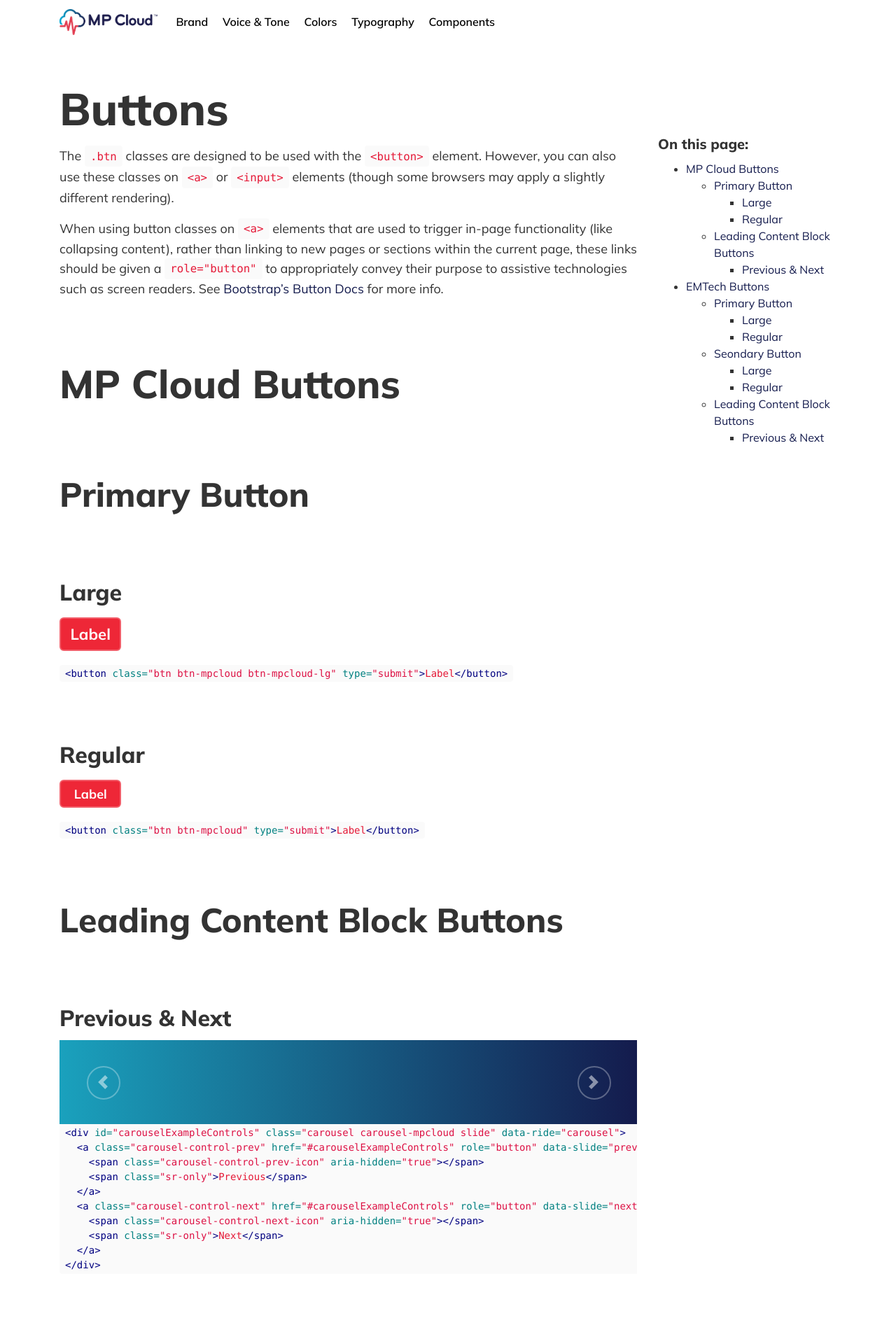
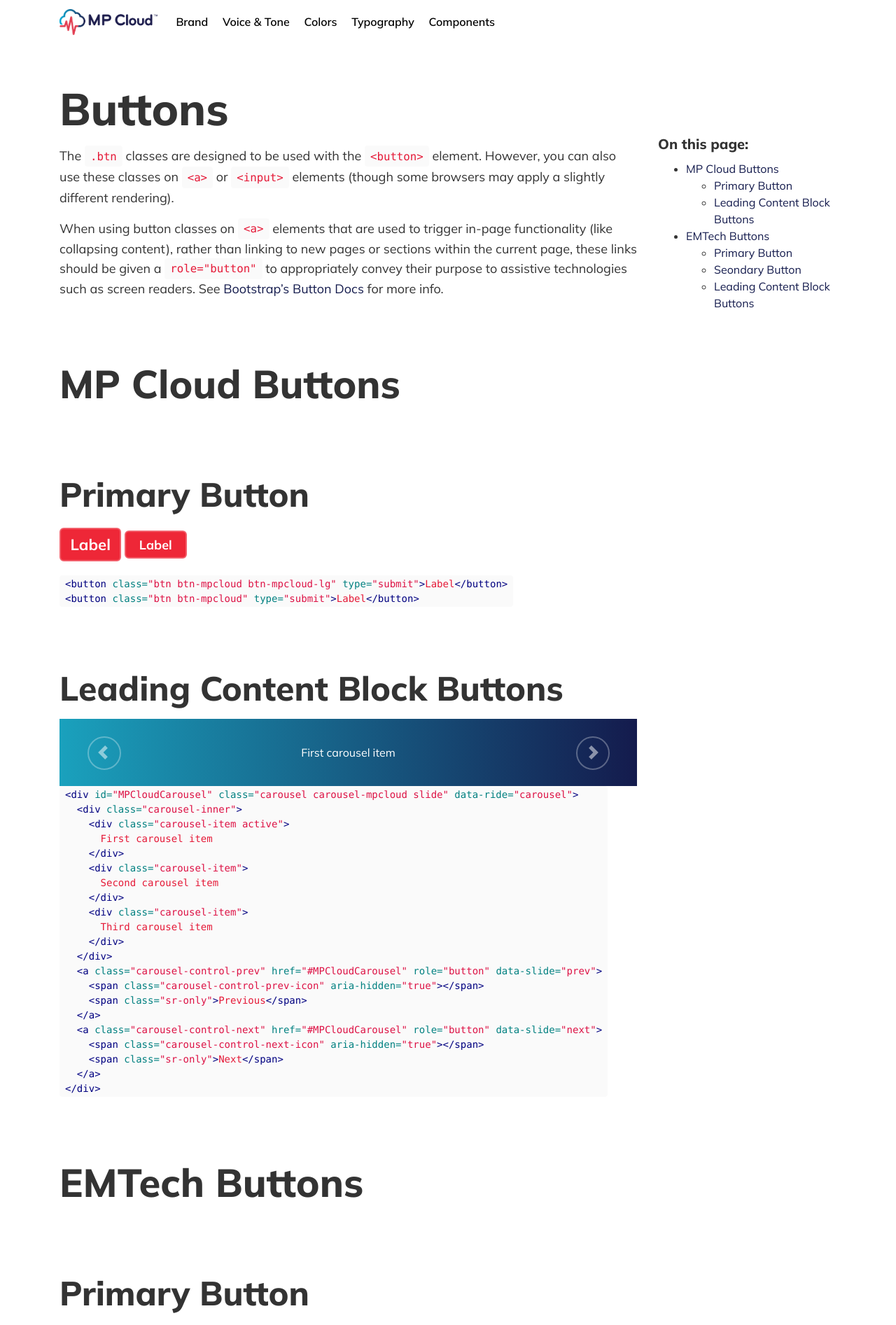
Before and after one commit to ninelabs/mpcloud-design-system, a Jekyll site: the page built from component-buttons.md, in a window 1280 px wide. Shown: the top 1893 px of the page at 70% size. Built offline with Jekyll 4.4.1, drawn with Linux system fonts in a browser that asks for light colours; nearby versions of some CDN libraries; some of the changed text lies outside the part shown.

Commit message:
Complete the Buttons and add the Icons

````diff
--- a/_sass/_colors.scss
+++ b/_sass/_colors.scss
@@ -24,8 +24,16 @@
 $em-orange:           #FF9E1B !default;
 $em-orange-dark:      #BD6C00 !default;
 $em-orange-light:     #FFB34C !default;
-$em-orange-lighter:   #FFB34C !default;
+$em-orange-lighter:   #FFC97F !default;
 $em-orange-lightest:  #FFDEB3 !default;
+
+// EMtech Gray
+$em-gray:           #53565A !default;
+$em-gray-dark:      #333538 !default;
+$em-gray-darker:    #2A2B2D !default;
+$em-gray-light:     #6C7075 !default;
+$em-gray-lighter:   #9FA3A7 !default;
+$em-gray-lightest:  #D5D6D8 !default;
 
 // Plus Products
 $plusid:              #9A08B9 !default;
@@ -37,7 +45,6 @@
 $gray-darker:         #2A2B2D !default;
 $gray-dark:           #333538 !default;
 $gray-light:          #53565A !default;
-$gray-light-2:        #6C7075 !default;
 $gray-lighter:        #9FA3A7 !default;
 $gray-lightest:       #D5D6D8 !default;
 
--- a/_sass/_content.scss
+++ b/_sass/_content.scss
@@ -13,7 +13,8 @@
 'blog',
 'footer',
 'playbook',
-'service-detail';
+'service-detail',
+'icons';
 
 
 .home-page-outcomes li {
--- /dev/null
+++ b/_sass/_icons.scss
@@ -0,0 +1,69 @@
+@font-face {
+  font-family: 'emtechandmpcloudIcons';
+  src:  url('../assets/fonts/emtechandmpcloudIcons.eot?gsc2ym');
+  src:  url('../assets/fonts/emtechandmpcloudIcons.eot?gsc2ym#iefix') format('embedded-opentype'),
+    url('../assets/fonts/emtechandmpcloudIcons.ttf?gsc2ym') format('truetype'),
+    url('../assets/fonts/emtechandmpcloudIcons.woff?gsc2ym') format('woff'),
+    url('../assets/fonts/emtechandmpcloudIcons.svg?gsc2ym#emtechandmpcloudIcons') format('svg');
+  font-weight: normal;
+  font-style: normal;
+  font-display: block;
+}
+
+[class^="icon-"], [class*=" icon-"] {
+  /* use !important to prevent issues with browser extensions that change fonts */
+  font-family: 'emtechandmpcloudIcons' !important;
+  speak: never;
+  font-style: normal;
+  font-weight: normal;
+  font-variant: normal;
+  text-transform: none;
+  line-height: 1;
+
+  /* Better Font Rendering =========== */
+  -webkit-font-smoothing: antialiased;
+  -moz-osx-font-smoothing: grayscale;
+}
+
+.icon-chevron-circle-down:before {
+  content: "\e900";
+}
+.icon-clock:before {
+  content: "\e901";
+}
+.icon-copy:before {
+  content: "\e902";
+}
+.icon-database:before {
+  content: "\e903";
+}
+.icon-envelope:before {
+  content: "\e904";
+}
+.icon-facebook:before {
+  content: "\e905";
+}
+.icon-line-chart:before {
+  content: "\e906";
+}
+.icon-linkedin:before {
+  content: "\e907";
+}
+.icon-lock:before {
+  content: "\e908";
+}
+.icon-money-bill:before {
+  content: "\e909";
+}
+.icon-pencil:before {
+  content: "\e90a";
+}
+.icon-support:before {
+  content: "\e90b";
+}
+.icon-twitter:before {
+  content: "\e90c";
+}
+.icon-users:before {
+  content: "\e90d";
+}
--- a/_sass/bootstrap/_buttons.scss
+++ b/_sass/bootstrap/_buttons.scss
@@ -143,14 +143,34 @@
   background-color: $pulse-red;
   font-weight: bold;
   border: 2px solid $pulse-red-light;
+  position: relative;
   @include button-size(6.5px, 18.75px, 18px, 23px, 6px);
 
   &-lg {
     @include button-size(8px, 13.5px, 22px, 28px, 6px);
   }
 
-  &:hover {
+  &:hover,
+  &:active {
     color: $white;
+    background-color: $pulse-red-dark;
+    border-color: $pulse-red-lighter;
+  }
+
+  &:focus {
+    box-shadow: none;
+
+    &::after {
+      content: '';
+      display: block;
+      position: absolute;
+      top: -4px;
+      bottom: -4px;
+      right: -4px;
+      left: -4px;
+      box-shadow: 0 0 2px 1px $cloud-blue-light;
+      border-radius: 6px;
+    }
   }
 }
 
@@ -164,9 +184,27 @@
     border: 2px solid $em-orange;
     position: relative;
 
-    &:hover {
+    &:hover,
+    &:active {
       color: $gray;
+      border-color: $em-orange-dark;
     }
+
+  &:focus {
+    box-shadow: none;
+
+    &::after {
+      content: '';
+      display: block;
+      position: absolute;
+      top: -4px;
+      bottom: -4px;
+      right: -4px;
+      left: -4px;
+      box-shadow: 0 0 2px 1px $em-orange-light;
+      border-radius: 6px;
+    }
+  }
 
     &::before {
       content: '';
@@ -182,11 +220,31 @@
 
   &-secondary {
     color: $white;
-    background-color: $gray-darker;
-    border: 2px solid $gray-light-2;
+    background-color: $em-gray-darker;
+    border: 2px solid $em-gray-light;
+    position: relative;
 
-    &:hover {
+    &:hover,
+    &:active {
       color: $white;
+      background-color: $em-gray-dark;
+      border-color: $em-gray-lighter;
+    }
+
+    &:focus {
+      box-shadow: none;
+
+      &::after {
+        content: '';
+        display: block;
+        position: absolute;
+        top: -4px;
+        bottom: -4px;
+        right: -4px;
+        left: -4px;
+        box-shadow: 0 0 2px 1px $em-orange-light;
+        border-radius: 6px;
+      }
     }
   }
 
--- a/_sass/bootstrap/_carousel.scss
+++ b/_sass/bootstrap/_carousel.scss
@@ -199,10 +199,38 @@
 .carousel-mpcloud,
 .carousel-emtech {
   min-width: 264px;
-  min-height: 120px;
 
   .carousel-inner {
     color: $white;
+    .carousel-item {
+      text-align: center;
+      padding: 36px 0;
+    }
+  }
+
+  .carousel-control-prev,
+  .carousel-control-next {
+
+    &:hover,
+    &:active {
+      .carousel-control-prev-icon,
+      .carousel-control-next-icon {
+        &::before {
+          border: 2px solid $white;
+        }
+      }
+    }
+
+    &:focus {
+      .carousel-control-prev-icon,
+      .carousel-control-next-icon {
+        &::after {
+          content: '';
+          display: block;
+          position: absolute;
+          border-radius: 50%;
+        }
+      }
     }
 
     .carousel-control-prev-icon,
@@ -214,18 +242,92 @@
         display: block;
         position: absolute;
         top: -13px;
-      left: -13px;
         padding: 22px;
         border: 2px solid rgba($white, .6);
         border-radius: 50%;
+      }
+    }
+
+    .carousel-control-prev-icon {
+      &::before {
+        left: -12px;
+      }
+    }
+
+    .carousel-control-next-icon {
+      &::before {
+        left: -15px;
+      }
     }
   }
 }
 
 .carousel-mpcloud {
   background: linear-gradient(90deg, #1AA1BD 0.04%, #141B4D 100%);
+
+  .carousel-control-prev,
+  .carousel-control-next {
+
+    &:focus {
+      .carousel-control-prev-icon,
+      .carousel-control-next-icon {
+        &::after {
+          box-shadow: 0 0 2px 1px $cloud-blue-light;
+        }
+      }
+
+      .carousel-control-prev-icon {
+        &::after {
+          top: -15px;
+          bottom: -17px;
+          right: -18px;
+          left: -14px;
+        }
+      }
+
+      .carousel-control-next-icon {
+        &::after {
+          top: -15px;
+          bottom: -17px;
+          right: -15px;
+          left: -17px;
+        }
+      }
+    }
+  }
 }
 
 .carousel-emtech {
   background: linear-gradient(90deg, #FFB34C 0%, #BD6C00 100%);
+
+  .carousel-control-prev,
+  .carousel-control-next {
+
+    &:focus {
+      .carousel-control-prev-icon,
+      .carousel-control-next-icon {
+        &::after {
+          box-shadow: 0 0 2px 1px $em-orange-light;
         }
+      }
+
+      .carousel-control-prev-icon {
+        &::after {
+          top: -16px;
+          bottom: -18px;
+          right: -19px;
+          left: -15px;
+        }
+      }
+
+      .carousel-control-next-icon {
+        &::after {
+          top: -16px;
+          bottom: -18px;
+          right: -16px;
+          left: -18px;
+        }
+      }
+    }
+  }
+}
--- a/component-buttons.md
+++ b/component-buttons.md
@@ -12,48 +12,57 @@
 
 ## MP Cloud Buttons
 ### Primary Button
-#### Large
+
 <button class="btn btn-mpcloud btn-mpcloud-lg" type="submit">Label</button>
+<button class="btn btn-mpcloud" type="submit">Label</button>
 
 ```html
 <button class="btn btn-mpcloud btn-mpcloud-lg" type="submit">Label</button>
-```
-
-#### Regular
-<button class="btn btn-mpcloud" type="submit">Label</button>
-
-```html
 <button class="btn btn-mpcloud" type="submit">Label</button>
 ```
 
 ### Leading Content Block Buttons
-#### Previous & Next
-<div id="carouselExampleControls" class="carousel carousel-mpcloud slide" data-ride="carousel">
-  <!-- <div class="carousel-inner">
+
+<div id="MPCloudCarousel" class="carousel carousel-mpcloud slide" data-ride="carousel">
+  <div class="carousel-inner">
     <div class="carousel-item active">
-      <div>First item</div>
+      First carousel item
     </div>
     <div class="carousel-item">
-      <div>Second item</div>
+      Second carousel item
     </div>
-  </div> -->
-  <a class="carousel-control-prev" href="#carouselExampleControls" role="button" data-slide="prev">
+    <div class="carousel-item">
+      Third carousel item
+    </div>
+  </div>
+  <a class="carousel-control-prev" href="#MPCloudCarousel" role="button" data-slide="prev">
     <span class="carousel-control-prev-icon" aria-hidden="true"></span>
     <span class="sr-only">Previous</span>
   </a>
-  <a class="carousel-control-next" href="#carouselExampleControls" role="button" data-slide="next">
+  <a class="carousel-control-next" href="#MPCloudCarousel" role="button" data-slide="next">
     <span class="carousel-control-next-icon" aria-hidden="true"></span>
     <span class="sr-only">Next</span>
   </a>
 </div>
 
 ```html
-<div id="carouselExampleControls" class="carousel carousel-mpcloud slide" data-ride="carousel">
-  <a class="carousel-control-prev" href="#carouselExampleControls" role="button" data-slide="prev">
+<div id="MPCloudCarousel" class="carousel carousel-mpcloud slide" data-ride="carousel">
+  <div class="carousel-inner">
+    <div class="carousel-item active">
+      First carousel item
+    </div>
+    <div class="carousel-item">
+      Second carousel item
+    </div>
+    <div class="carousel-item">
+      Third carousel item
+    </div>
+  </div>
+  <a class="carousel-control-prev" href="#MPCloudCarousel" role="button" data-slide="prev">
     <span class="carousel-control-prev-icon" aria-hidden="true"></span>
     <span class="sr-only">Previous</span>
   </a>
-  <a class="carousel-control-next" href="#carouselExampleControls" role="button" data-slide="next">
+  <a class="carousel-control-next" href="#MPCloudCarousel" role="button" data-slide="next">
     <span class="carousel-control-next-icon" aria-hidden="true"></span>
     <span class="sr-only">Next</span>
   </a>
@@ -62,63 +71,67 @@
 
 ## EMTech Buttons
 ### Primary Button
-#### Large
+
 <button class="btn btn-emtech btn-emtech-primary btn-emtech-lg" type="submit">Label</button>
+<button class="btn btn-emtech btn-emtech-primary" type="submit">Label</button>
 
 ```html
 <button class="btn btn-emtech btn-emtech-primary btn-emtech-lg" type="submit">Label</button>
-```
-
-#### Regular
-<button class="btn btn-emtech btn-emtech-primary" type="submit">Label</button>
-
-```html
 <button class="btn btn-emtech btn-emtech-primary" type="submit">Label</button>
 ```
 
 ### Seondary Button
-#### Large
+
 <button class="btn btn-emtech btn-emtech-secondary btn-emtech-lg" type="submit">Label</button>
+<button class="btn btn-emtech btn-emtech-secondary" type="submit">Label</button>
 
 ```html
 <button class="btn btn-emtech btn-emtech-secondary btn-emtech-lg" type="submit">Label</button>
-```
-
-#### Regular
-<button class="btn btn-emtech btn-emtech-secondary" type="submit">Label</button>
-
-```html
 <button class="btn btn-emtech btn-emtech-secondary" type="submit">Label</button>
 ```
 
 ### Leading Content Block Buttons
-#### Previous & Next
-<div id="carouselExampleControls" class="carousel carousel-emtech slide" data-ride="carousel">
-  <!-- <div class="carousel-inner">
+
+<div id="EMTechCarousel" class="carousel carousel-emtech slide" data-ride="carousel">
+  <div class="carousel-inner">
     <div class="carousel-item active">
+      First carousel item
     </div>
     <div class="carousel-item">
+      Second carousel item
     </div>
     <div class="carousel-item">
+      Third carousel item
     </div>
-  </div> -->
-  <a class="carousel-control-prev" href="#carouselExampleControls" role="button" data-slide="prev">
+  </div>
+  <a class="carousel-control-prev" href="#EMTechCarousel" role="button" data-slide="prev">
     <span class="carousel-control-prev-icon" aria-hidden="true"></span>
     <span class="sr-only">Previous</span>
   </a>
-  <a class="carousel-control-next" href="#carouselExampleControls" role="button" data-slide="next">
+  <a class="carousel-control-next" href="#EMTechCarousel" role="button" data-slide="next">
     <span class="carousel-control-next-icon" aria-hidden="true"></span>
     <span class="sr-only">Next</span>
   </a>
 </div>
 
 ```html
-<div id="carouselExampleControls" class="carousel carousel-emtech slide" data-ride="carousel">
-  <a class="carousel-control-prev" href="#carouselExampleControls" role="button" data-slide="prev">
+<div id="EMTechCarousel" class="carousel carousel-emtech slide" data-ride="carousel">
+  <div class="carousel-inner">
+    <div class="carousel-item active">
+      First carousel item
+    </div>
+    <div class="carousel-item">
+      Second carousel item
+    </div>
+    <div class="carousel-item">
+      Third carousel item
+    </div>
+  </div>
+  <a class="carousel-control-prev" href="#EMTechCarousel" role="button" data-slide="prev">
     <span class="carousel-control-prev-icon" aria-hidden="true"></span>
     <span class="sr-only">Previous</span>
   </a>
-  <a class="carousel-control-next" href="#carouselExampleControls" role="button" data-slide="next">
+  <a class="carousel-control-next" href="#EMTechCarousel" role="button" data-slide="next">
     <span class="carousel-control-next-icon" aria-hidden="true"></span>
     <span class="sr-only">Next</span>
   </a>
````
Also changed, not shown: assets/fonts/emtechandmpcloudIcons.ttf (added), assets/fonts/emtechandmpcloudIcons.woff (added), 2 other files. Lines whose indentation alone changed are shown as unchanged.
